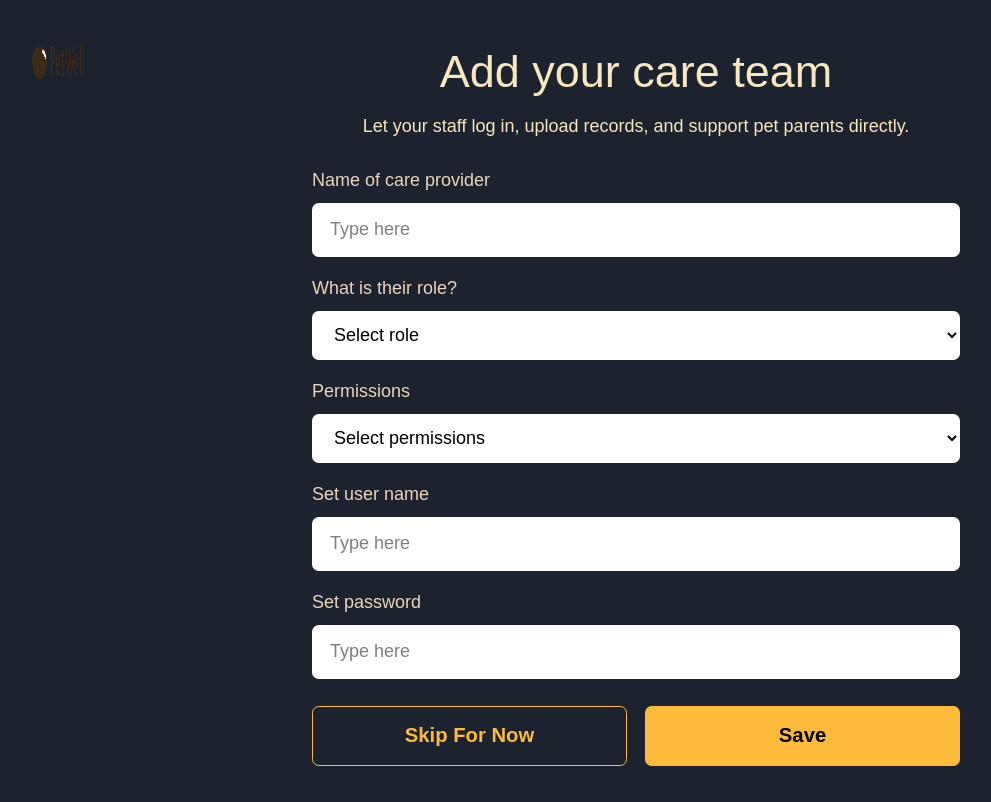
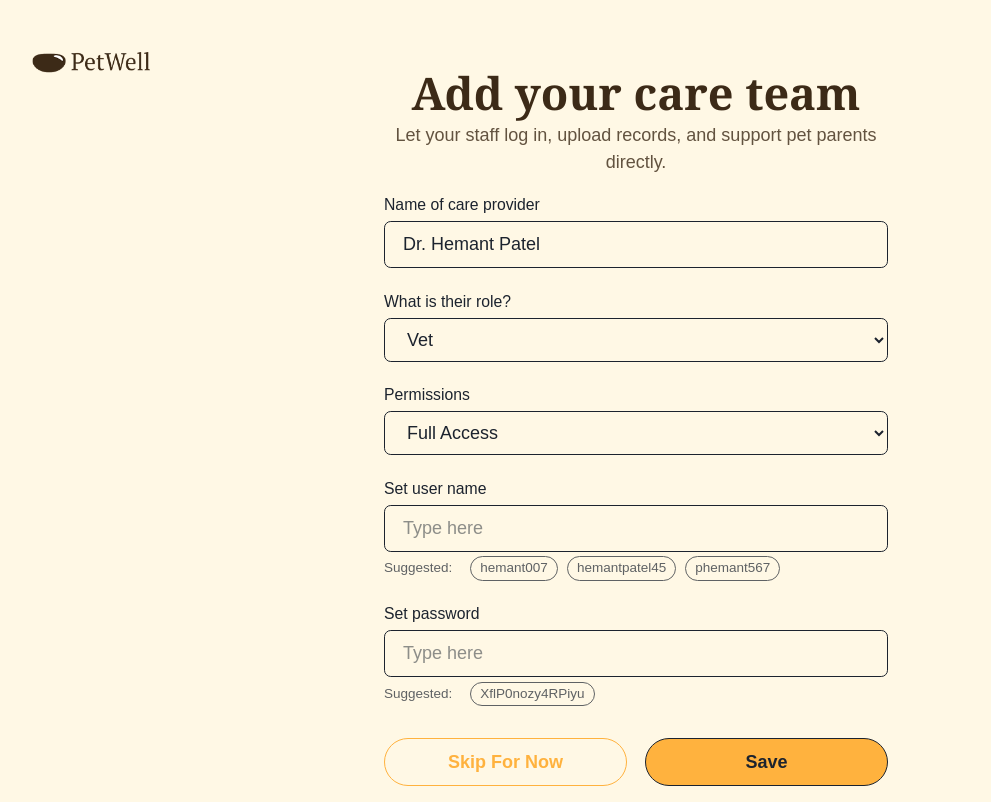
Before and after one commit to Confused-Careers/PetWell-Frontend, a React (Vite) app: page /business/signup/add-care-team in a window 1280 px wide. Shown: the whole page, without its empty margins (4-995 px from the left). Built offline with nearby package versions, Linux system fonts and the light colour scheme.

Commit message:
business auth ui

```diff
--- /dev/null
+++ b/src/Components/BusinessComponents/CareTeamMemberForm.tsx
@@ -0,0 +1,105 @@
+import React from "react";
+
+interface CareTeamMemberFormProps {
+  compact?: boolean;
+}
+
+const CareTeamMemberForm: React.FC<CareTeamMemberFormProps> = ({ compact }) => {
+  const gapClass = compact ? "gap-2" : "gap-5";
+  const suggestionClass = compact ? "mt-0.5" : "mt-1";
+  const buttonClass = compact ? "py-1.5" : "py-2";
+  return (
+    <form className={`w-full flex flex-col ${gapClass}`}>
+      <div>
+        <label className="block text-[var(--color-text)] text-sm mb-1 font-medium">
+          Name of care provider
+        </label>
+        <input
+          type="text"
+          defaultValue="Dr. Hemant Patel"
+          className="w-full rounded-md px-4 py-2 text-base bg-[var(--color-background)] text-[var(--color-text)] border border-[var(--color-border)] focus:outline-none focus:border-[var(--color-primary)]"
+        />
+      </div>
+      <div>
+        <label className="block text-[var(--color-text)] text-sm mb-1 font-medium">
+          What is their role?
+        </label>
+        <select className="w-full rounded-md px-4 py-2 text-base bg-[var(--color-background)] text-[var(--color-text)] border border-[var(--color-border)] focus:outline-none focus:border-[var(--color-primary)]">
+          <option value="vet">Vet</option>
+          <option value="nurse">Nurse</option>
+          <option value="assistant">Assistant</option>
+          <option value="admin">Admin</option>
+        </select>
+      </div>
+      <div>
+        <label className="block text-[var(--color-text)] text-sm mb-1 font-medium">
+          Permissions
+        </label>
+        <select className="w-full rounded-md px-4 py-2 text-base bg-[var(--color-background)] text-[var(--color-text)] border border-[var(--color-border)] focus:outline-none focus:border-[var(--color-primary)]">
+          <option value="full">Full Access</option>
+          <option value="view">View Records</option>
+          <option value="edit">Edit Records</option>
+          <option value="manage">Manage Team</option>
+        </select>
+      </div>
+      <div>
+        <label className="block text-[var(--color-text)] text-sm mb-1 font-medium">
+          Set user name
+        </label>
+        <input
+          type="text"
+          placeholder="Type here"
+          className="w-full rounded-md px-4 py-2 text-base bg-[var(--color-background)] text-[var(--color-text)] border border-[var(--color-border)] focus:outline-none focus:border-[var(--color-primary)]"
+        />
+        <div
+          className={`${suggestionClass} text-xs text-[var(--color-text)] opacity-70 flex items-center gap-2 flex-wrap`}
+        >
+          <span className="mr-2">Suggested:</span>
+          <span className="bg-[var(--color-background)] border border-[var(--color-border)] rounded-full px-2 py-0.5 text-xs">
+            hemant007
+          </span>
+          <span className="bg-[var(--color-background)] border border-[var(--color-border)] rounded-full px-2 py-0.5 text-xs">
+            hemantpatel45
+          </span>
+          <span className="bg-[var(--color-background)] border border-[var(--color-border)] rounded-full px-2 py-0.5 text-xs">
+            phemant567
+          </span>
+        </div>
+      </div>
+      <div>
+        <label className="block text-[var(--color-text)] text-sm mb-1 font-medium">
+          Set password
+        </label>
+        <input
+          type="password"
+          placeholder="Type here"
+          className="w-full rounded-md px-4 py-2 text-base bg-[var(--color-background)] text-[var(--color-text)] border border-[var(--color-border)] focus:outline-none focus:border-[var(--color-primary)]"
+        />
+        <div
+          className={`${suggestionClass} text-xs text-[var(--color-text)] opacity-70 flex items-center gap-2 flex-wrap`}
+        >
+          <span className="mr-2">Suggested:</span>
+          <span className="bg-[var(--color-background)] border border-[var(--color-border)] rounded-full px-2 py-0.5 text-xs">
+            XflP0nozy4RPiyu
+          </span>
+        </div>
+      </div>
+      <div className={`flex gap-4 mt-2 w-full`}>
+        <button
+          type="button"
+          className={`flex-1 border border-[var(--color-card-button)] text-[var(--color-card-button)] rounded-full ${buttonClass} font-semibold hover:bg-[var(--color-card-button)] hover:text-[var(--color-background)] transition bg-transparent`}
+        >
+          Skip For Now
+        </button>
+        <button
+          type="submit"
+          className={`flex-1 bg-[var(--color-card-button)] text-[var(--color-text)] font-semibold rounded-full ${buttonClass} hover:bg-[var(--color-background)] hover:text-[var(--color-card-button)] border hover:border-[var(--color-card-button)] transition`}
+        >
+          Save
+        </button>
+      </div>
+    </form>
+  );
+};
+
+export default CareTeamMemberForm;
--- a/src/Pages/Authentication/BusinessAuth/AddCareTeamPage.tsx
+++ b/src/Pages/Authentication/BusinessAuth/AddCareTeamPage.tsx
@@ -1,60 +1,34 @@
-import React from 'react';
-import Logo from '../../../Assets/PetWell.png';
-import { useNavigate } from 'react-router-dom';
+import React from "react";
+import Logo from "../../../Assets/PetWell.png";
+import { useNavigate } from "react-router-dom";
+import CareTeamMemberForm from "../../../Components/BusinessComponents/CareTeamMemberForm";
 
 const AddCareTeamPage: React.FC = () => {
   const navigate = useNavigate();
 
   const handleSubmit = (e: React.FormEvent) => {
     e.preventDefault();
-    navigate('/business/signup/care-team-list');
+    navigate("/business/signup/care-team-list");
   };
 
   return (
-    <div className="min-h-screen bg-[#1C232E] flex flex-col items-center justify-center px-4 py-8">
-      <div className="absolute left-8 top-8">
-        <img src={Logo} alt="PetWell Logo" className="h-12 w-12" />
+    <div className="min-h-screen max-h-screen overflow-hidden bg-[var(--color-background)] flex flex-col items-center justify-center px-2 py-2 relative">
+      <div className="absolute left-4 top-4 sm:left-8 sm:top-8">
+        <img
+          src={Logo}
+          alt="PetWell Logo"
+          className="h-6 sm:h-8 md:h-12 w-auto max-w-[120px] object-contain transition-all mb-2 sm:mb-0"
+        />
       </div>
-      <div className="w-full max-w-xl bg-transparent flex flex-col items-center">
-        <h1 className="text-[2rem] font-normal text-[#F6E7C0] font-alike text-center">Add your care team</h1>
-        <p className="text-[#F6E7C0] text-base font-cabin text-center mt-1 mb-6">Let your staff log in, upload records, and support pet parents directly.</p>
-        <form className="w-full flex flex-col gap-4" onSubmit={handleSubmit}>
-          <div>
-            <label className="block text-[#EBD5BD] text-base mb-2">Name of care provider</label>
-            <input type="text" placeholder="Type here" className="w-full rounded-md px-4 py-3 text-base bg-white text-black focus:outline-none" />
-          </div>
-          <div>
-            <label className="block text-[#EBD5BD] text-base mb-2">What is their role?</label>
-            <select className="w-full rounded-md px-4 py-3 text-base bg-white text-black focus:outline-none">
-              <option value="">Select role</option>
-              <option value="vet">Veterinarian</option>
-              <option value="nurse">Nurse</option>
-              <option value="assistant">Assistant</option>
-              <option value="admin">Admin</option>
-            </select>
-          </div>
-          <div>
-            <label className="block text-[#EBD5BD] text-base mb-2">Permissions</label>
-            <select className="w-full rounded-md px-4 py-3 text-base bg-white text-black focus:outline-none">
-              <option value="">Select permissions</option>
-              <option value="view">View Records</option>
-              <option value="edit">Edit Records</option>
-              <option value="manage">Manage Team</option>
-            </select>
-          </div>
-          <div>
-            <label className="block text-[#EBD5BD] text-base mb-2">Set user name</label>
-            <input type="text" placeholder="Type here" className="w-full rounded-md px-4 py-3 text-base bg-white text-black focus:outline-none" />
-          </div>
-          <div>
-            <label className="block text-[#EBD5BD] text-base mb-2">Set password</label>
-            <input type="password" placeholder="Type here" className="w-full rounded-md px-4 py-3 text-base bg-white text-black focus:outline-none" />
-          </div>
-          <div className="flex gap-4 mt-2">
-            <button type="button" className="w-1/2 py-3 rounded-md border border-[#FDBA3B] text-[#FDBA3B] text-lg font-semibold font-cabin hover:bg-[#FDBA3B] hover:text-black transition-colors bg-transparent">Skip For Now</button>
-            <button type="submit" className="w-1/2 py-3 rounded-md bg-[#FDBA3B] text-black text-lg font-semibold font-cabin hover:bg-[#ffb733] transition-colors">Save</button>
-          </div>
-        </form>
+      <div className="w-full max-w-md mx-auto flex flex-col items-center justify-center">
+        <h1 className="text-xl sm:text-2xl md:text-3xl lg:text-4xl font-serif font-bold text-[var(--color-logo)] text-center mb-1 mt-12 break-words">
+          Add your care team
+        </h1>
+        <p className="text-sm sm:text-base text-[var(--color-logo)] opacity-80 text-center mb-4">
+          Let your staff log in, upload records, and support pet parents
+          directly.
+        </p>
+        <CareTeamMemberForm />
       </div>
     </div>
   );
--- a/src/Pages/Authentication/BusinessAuth/CareTeamListPage.tsx
+++ b/src/Pages/Authentication/BusinessAuth/CareTeamListPage.tsx
@@ -1,35 +1,55 @@
-import React from 'react';
-import Logo from '../../../Assets/PetWell.png';
-import CareTeamMemberCard from './CareTeamMemberCard';
-import { Plus } from 'lucide-react';
-import { useNavigate } from 'react-router-dom';
+import React from "react";
+import Logo from "../../../Assets/PetWell.png";
+import CareTeamMemberCard from "./CareTeamMemberCard";
+import { Plus } from "lucide-react";
+import { useNavigate } from "react-router-dom";
 
 const CareTeamListPage: React.FC = () => {
   const navigate = useNavigate();
   // Example member data
   const member = {
-    name: 'Dr. Hemant Patel',
-    role: 'Vet',
-    access: 'Full Access',
+    name: "Dr. Hemant Patel",
+    role: "Vet",
+    access: "Full Access",
   };
 
   return (
-    <div className="min-h-screen bg-[#1C232E] flex flex-col items-center justify-center px-4 py-8">
-      <div className="absolute left-8 top-8">
-        <img src={Logo} alt="PetWell Logo" className="h-12 w-12" />
+    <div className="min-h-screen bg-[var(--color-background)] flex flex-col items-center justify-center px-4 py-0 relative">
+      <div className="absolute left-4 top-4 sm:left-8 sm:top-8">
+        <img
+          src={Logo}
+          alt="PetWell Logo"
+          className="h-6 sm:h-8 md:h-12 w-auto max-w-[120px] object-contain transition-all mb-4 sm:mb-0"
+        />
       </div>
-      <div className="w-full max-w-xl flex flex-col items-center">
-        <h1 className="text-[2rem] font-normal text-[#F6E7C0] font-alike text-center">Add your care team</h1>
-        <p className="text-[#F6E7C0] text-base font-cabin text-center mt-1 mb-6">Let your staff log in, upload records, and support pet parents directly.</p>
-        <h2 className="text-xl font-cabin text-[#F6E7C0] font-normal text-center mb-6 mt-2">Your Team</h2>
-        <div className="flex flex-col items-center w-full mb-8">
+      <div className="w-full max-w-lg mx-auto flex flex-col items-center justify-center">
+        <h1 className="text-xl sm:text-2xl md:text-3xl lg:text-4xl font-serif font-bold text-[var(--color-logo)] text-center mb-1 mt-12 break-words">
+          Add your care team
+        </h1>
+        <p className="text-sm sm:text-base text-[var(--color-logo)] opacity-80 text-center mb-4">
+          Let your staff log in, upload records, and support pet parents
+          directly.
+        </p>
+        <h2 className="text-lg sm:text-xl font-semibold text-[var(--color-logo)] text-center mb-4 mt-2">
+          Your Team
+        </h2>
+        <div className="flex flex-col items-center w-full mb-6">
           <CareTeamMemberCard {...member} />
         </div>
         <div className="flex gap-4 w-full justify-center mt-2">
-          <button type="button" className="flex items-center justify-center gap-2 w-1/2 py-3 rounded-md border border-[#FDBA3B] text-[#FDBA3B] text-lg font-semibold font-cabin hover:bg-[#FDBA3B] hover:text-black transition-colors bg-transparent">
+          <button
+            type="button"
+            className="flex-1 border border-[var(--color-card-button)] text-[var(--color-card-button)] rounded-full py-2 font-semibold hover:bg-[var(--color-card-button)] hover:text-[var(--color-background)] transition bg-transparent flex items-center justify-center gap-2"
+          >
             <Plus className="w-5 h-5" /> Add Member
           </button>
-          <button type="button" className="w-1/2 py-3 rounded-md bg-[#FDBA3B] text-black text-lg font-semibold font-cabin hover:bg-[#ffb733] transition-colors" onClick={() => navigate('/business/home')}>Next</button>
+          <button
+            type="button"
+            className="flex-1 bg-[var(--color-card-button)] text-[var(--color-text)] font-semibold rounded-full py-2 hover:bg-[var(--color-background)] hover:text-[var(--color-card-button)] border hover:border-[var(--color-card-button)] transition"
+            onClick={() => navigate("/business/home")}
+          >
+            Next
+          </button>
         </div>
       </div>
     </div>
--- a/src/Pages/Authentication/SignupTypeSelectPage.tsx
+++ b/src/Pages/Authentication/SignupTypeSelectPage.tsx
@@ -41,7 +41,7 @@ const SignupTypeSelectPage: React.FC = () => {
             </div>
           </button>
           <button
-            onClick={() => navigate("/business/signup")}
+            onClick={() => navigate("/business/signup/form")}
             className="flex w-full md:w-[48%] items-center gap-3 bg-[#6A8293] border border-black rounded-lg p-4 sm:p-5 hover:opacity-90 transition-colors min-h-[120px] sm:h-[159px] max-w-full md:max-w-[497px]"
           >
             <FaBriefcase className="h-14 w-14 sm:h-20 sm:w-20 text-[#1C232E] mr-3 flex-shrink-0" />
```
Also changed, not shown: src/Pages/Authentication/BusinessAuth/BusinessOTPVerificationPage.tsx (+14 -14 lines), src/Pages/Authentication/BusinessAuth/BusinessSignupPage.tsx (+38 -33 lines), src/Pages/Authentication/BusinessAuth/CareTeamMemberCard.tsx (+30 -19 lines), src/Pages/Authentication/BusinessAuth/businessSignupForm.tsx (+22 -21 lines).
